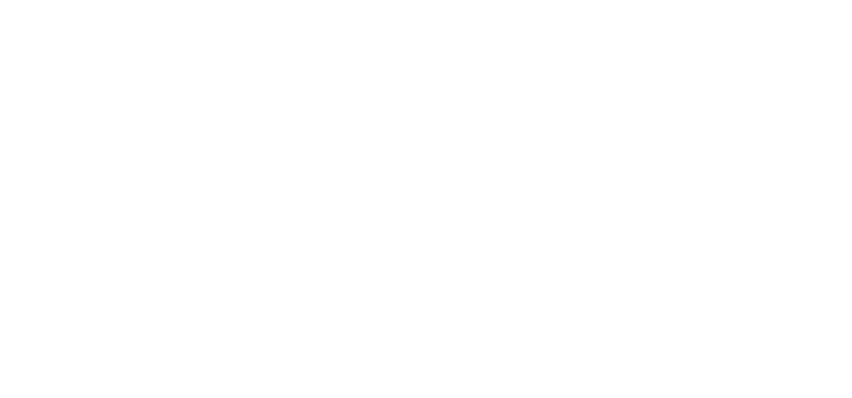
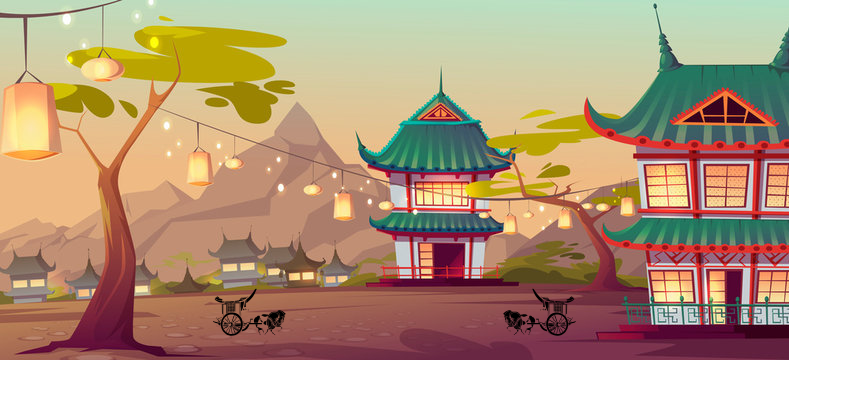
Before and after one commit to MariamiKvirkvia/Lesson-7, a plain HTML site: page index.html in a window 1280 px wide. Shown: the whole page, without its empty margins (0-852 px from the left). Drawn offline with Linux system fonts and the light colour scheme.

Commit message:
added background, inserted two images in HTML and styled them

```diff
--- a/index.html
+++ b/index.html
@@ -7,5 +7,8 @@
     <link rel="stylesheet" href="animation.css" />
 </head>
 <body>
-
+    <div class="wrapper">
+        <img class="horse1" src="images/horse1.svg" alt="Horse One" />
+        <img  class="horse2" src="images/horse2.svg" alt="Horse Two" />
+    </div>
 </body>
--- a/style.css
+++ b/style.css
@@ -0,0 +1,26 @@
+*{
+    margin: 0;
+    padding: 0;
+    box-sizing: border-box;
+}
+
+.wrapper{
+    position: relative;
+    background-image: url('images/background.jpg');
+    height: 360px;
+    background-repeat: no-repeat;
+}
+
+.horse1{
+    position: absolute;
+    margin-top: 260px;
+    margin-left: 200px;
+    width: 100px;
+}
+
+.horse2{
+    position: absolute;
+    padding-top: 260px;
+    margin-left: 489px;
+    width: 100px;
+}
```
Also changed, not shown: images/background.jpg (added), images/horse1.svg (added), images/horse2.svg (added).
